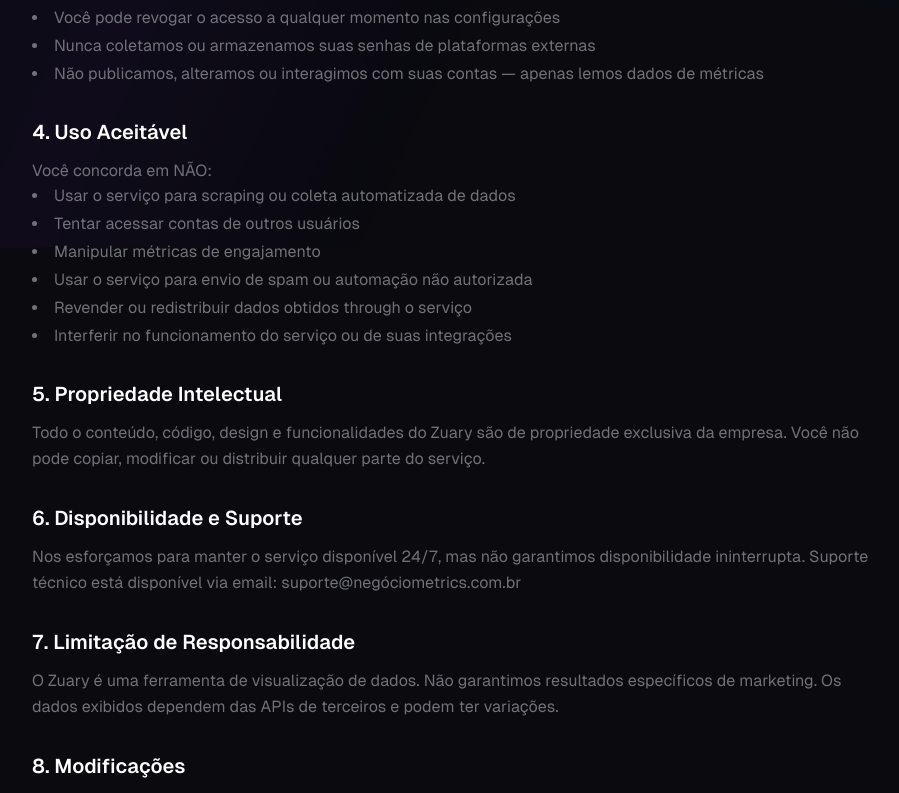
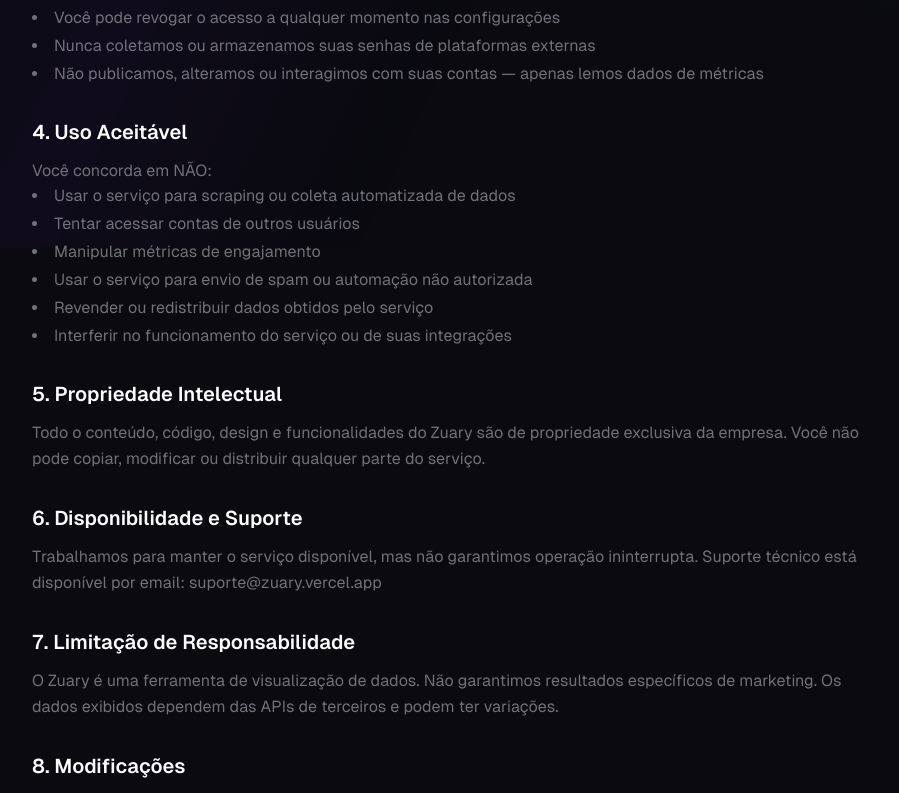
Before and after one commit to salamandravenenosa/Zuary, a Next.js app: page /legal/terms in a window 1280 px wide. Shown: the part 550-1343 px from the top of the page, without its empty margins (184-1083 px from the left). Built offline with nearby package versions, Linux system fonts and the light colour scheme.

Commit message:
docs: security review report

```diff
--- a/src/app/legal/privacy/page.tsx
+++ b/src/app/legal/privacy/page.tsx
@@ -1,5 +1,14 @@
-// Política de Privacidade — LGPD + GDPR Compliance
-// Página obrigatória para aprovação em todas as plataformas
+import type { Metadata } from "next";
+
+export const metadata: Metadata = {
+  title: "Política de Privacidade",
+  description:
+    "Política de Privacidade do Zuary, com informações sobre LGPD, OAuth, integrações e uso de dados de métricas.",
+  alternates: {
+    canonical: "/legal/privacy",
+  },
+};
+
 export default function PrivacyPolicyPage() {
   return (
     <div className="max-w-4xl mx-auto px-6 py-16">
--- a/src/app/legal/terms/page.tsx
+++ b/src/app/legal/terms/page.tsx
@@ -1,4 +1,14 @@
-// Termos de Uso — Compliance com plataformas
+import type { Metadata } from "next";
+
+export const metadata: Metadata = {
+  title: "Termos de Uso",
+  description:
+    "Termos de Uso do Zuary para acesso ao dashboard, integrações OAuth, métricas e relatórios.",
+  alternates: {
+    canonical: "/legal/terms",
+  },
+};
+
 export default function TermsPage() {
   return (
     <div className="max-w-4xl mx-auto px-6 py-16">
@@ -42,7 +52,7 @@
             <li>Tentar acessar contas de outros usuários</li>
             <li>Manipular métricas de engajamento</li>
             <li>Usar o serviço para envio de spam ou automação não autorizada</li>
-            <li>Revender ou redistribuir dados obtidos through o serviço</li>
+            <li>Revender ou redistribuir dados obtidos pelo serviço</li>
             <li>Interferir no funcionamento do serviço ou de suas integrações</li>
           </ul>
         </section>
@@ -57,7 +67,7 @@
         <section>
           <h2 className="text-xl font-semibold text-white mb-3">6. Disponibilidade e Suporte</h2>
           <p className="text-muted-foreground leading-relaxed">
-            Nos esforçamos para manter o serviço disponível 24/7, mas não garantimos disponibilidade ininterrupta. Suporte técnico está disponível via email: suporte@negóciometrics.com.br
+            Trabalhamos para manter o serviço disponível, mas não garantimos operação ininterrupta. Suporte técnico está disponível por email: suporte@zuary.vercel.app
           </p>
         </section>
 
```
Also changed, not shown: 1 other file (tests, documents, lock files or other folders).
